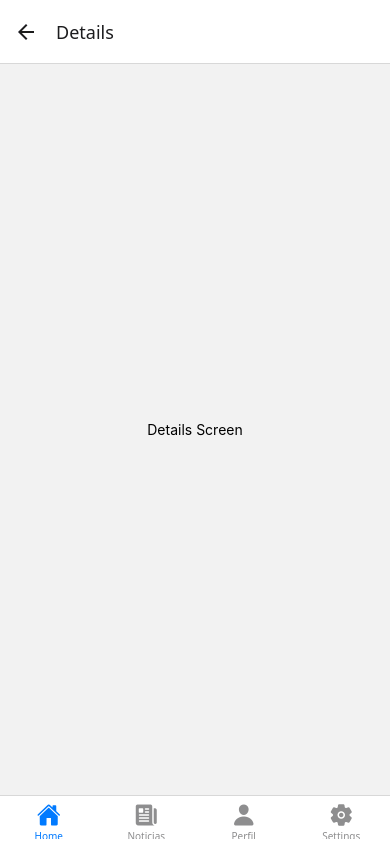
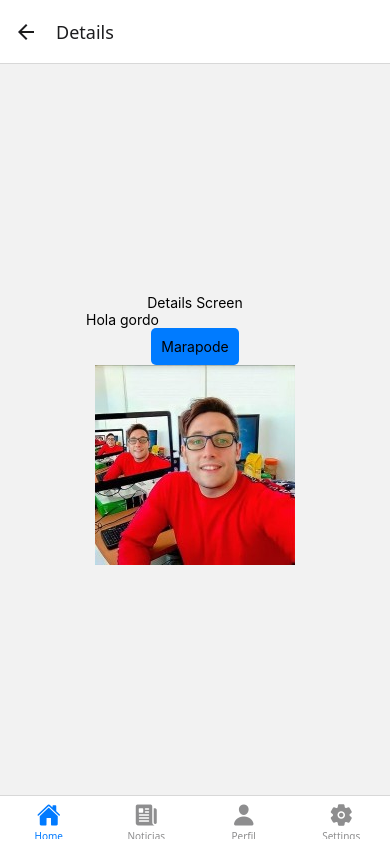
Before and after one commit to Luckxyor/TP-RN_DAI_Benezra_Cordero, a React Native app: screen /Details in a window 390 px wide. Built offline with nearby package versions, Linux system fonts and the light colour scheme.

Commit message:
Primer pantalla Details Screen hecha por Corde

```diff
--- a/screens/DetailsScreen.js
+++ b/screens/DetailsScreen.js
@@ -1,12 +1,22 @@
-import React from 'react';
-import { View, Text, StyleSheet } from 'react-native';
+import React, { useState } from 'react';
+import { View, Text, StyleSheet, TouchableOpacity, TextInput, Image } from 'react-native';
 import { useNavigation } from '@react-navigation/native';
 
 export default function DetailsScreen() {
+  const [mensaje, setMensaje] = useState('');
+  function alertaMarap (){
+    alert(mensaje);
+  }
   return (
     <View style={styles.container}>
       <Text>Details Screen</Text>
+      <TextInput placeholder='Hola gordo' onChangeText={setMensaje}/>
+      <TouchableOpacity style={styles.boton} onPress={() => alertaMarap()}><Text>Marapode</Text></TouchableOpacity>
+      <Image source={require('../assets/fotoPerfil.jpg')} />
     </View>
+
+
+
   );
 };
 
@@ -16,4 +26,9 @@ const styles = StyleSheet.create({
     justifyContent: 'center',
     alignItems: 'center',
   },
+  boton: {
+    backgroundColor: '#007BFF',
+    padding: 10,
+    borderRadius: 5,
+},
 });
```
Also changed, not shown: assets/fotoPerfil.jpg (added).
